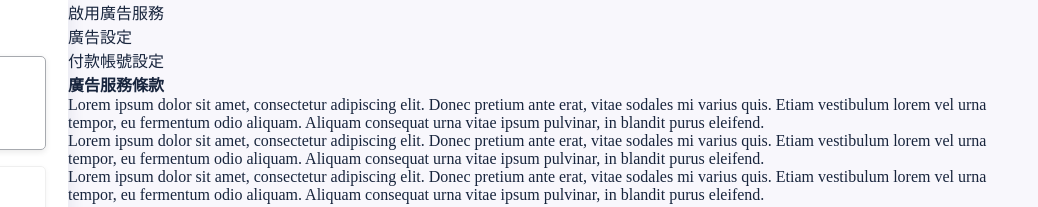
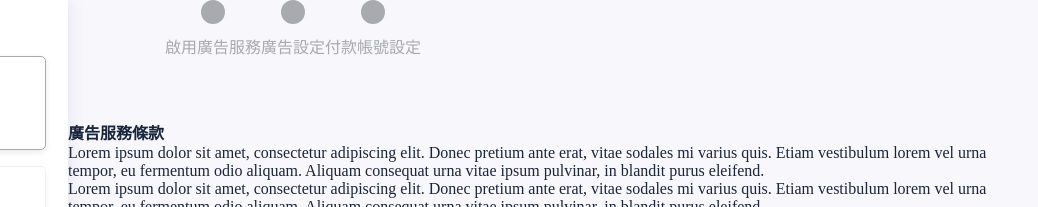
Before and after one commit to wintersprouter/ad-platform, a website built with webpack: page Index.html in a window 1280 px wide. Shown: the top 207 px of the page, 242-1280 px from the left. Built offline with nearby package versions, Linux system fonts and the light colour scheme.

Commit message:
style: stepper basic layout

```diff
--- a/src/scss/main.scss
+++ b/src/scss/main.scss
@@ -360,3 +360,26 @@ nav {
   flex: 1;
   // 已經規定 card-list-panel 的寬度為 250px，因此以上設定的意思是指現在把 main-content 中剩下來的空間，都分配給 right-content。
 }
+
+.stepper-panel {
+  height: 120px;
+  .stepper-container {
+    width: 80%;
+    margin: 0 auto;
+    display: flex;
+  }
+}
+.step {
+  .circle-container {
+    height: 24px;
+    width: 24px;
+    background-color: $light-gray;
+    border-radius: 50%;
+    color: $dark-gray;
+    margin: 0 auto;
+  }
+  .label-container {
+    margin-top: 10px;
+    color: $light-gray;
+  }
+}
```
